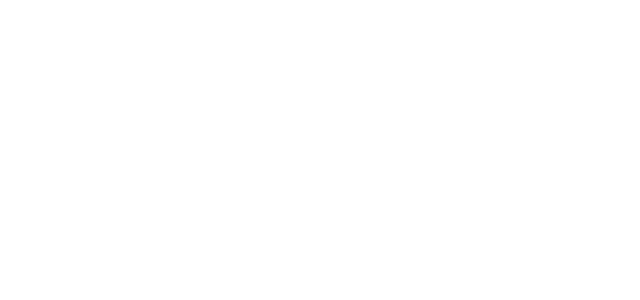
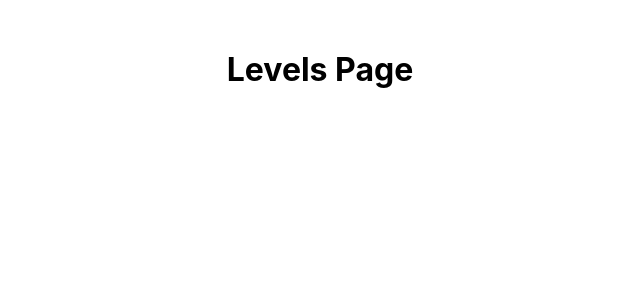
Before and after one commit to riyaahlawat/Sphoorthy-Treasure-Hunt, a React (Create React App) app in the folder frontend/: page /levels-page in a window 1280 px wide. Before the commit this address had no page. Shown: the top 300 px of the page, without its empty margins (320-960 px from the left). Built offline with nearby package versions, Linux system fonts and the light colour scheme.

Commit message:
story page

```diff
--- a/frontend/src/App.js
+++ b/frontend/src/App.js
@@ -2,6 +2,7 @@ import React from 'react';
 import { BrowserRouter, Routes, Route } from 'react-router-dom';
 import StartPage from './components/StartPage';
 import StoryPage from './components/StoryPage';
+import LevelsPage from './components/LevelsPage';
 
 function App() {
   return (
@@ -9,6 +10,7 @@ function App() {
       <Routes>
         <Route path="/" element={<StartPage />} />
         <Route path="/story-page" element={<StoryPage />} />
+        <Route path="/levels-page" element={<LevelsPage />} />
       </Routes>
     </BrowserRouter>
   );
--- /dev/null
+++ b/frontend/src/components/LevelsPage.js
@@ -0,0 +1,19 @@
+// src/LevelsPage.js
+import React from 'react';
+
+const LevelsPage = () => {
+  return (
+    <div style={styles.container}>
+      <h1>Levels Page</h1>
+    </div>
+  );
+};
+
+const styles = {
+  container: {
+    textAlign: 'center',
+    marginTop: '50px',
+  },
+};
+
+export default LevelsPage;
--- a/frontend/src/components/StoryPage.js
+++ b/frontend/src/components/StoryPage.js
@@ -1,14 +1,23 @@
 // src/StoryPage.js
 import React from 'react';
+import { useNavigate } from 'react-router-dom';
 
-const StoryPage = () => {
+function StoryPage() {
+  const navigate = useNavigate();
+
+  const goToLevelsPage = () => {
+    navigate('/levels-page');
+  };
+
   return (
     <div style={styles.container}>
       <h1>Story Page</h1>
       <p>This is where your adventure begins...</p>
-    </div>
-  );
-};
+      <button onClick={goToLevelsPage}>
+        View Levels
+      </button>
+    </div>  );
+}
 
 const styles = {
   container: {
```
